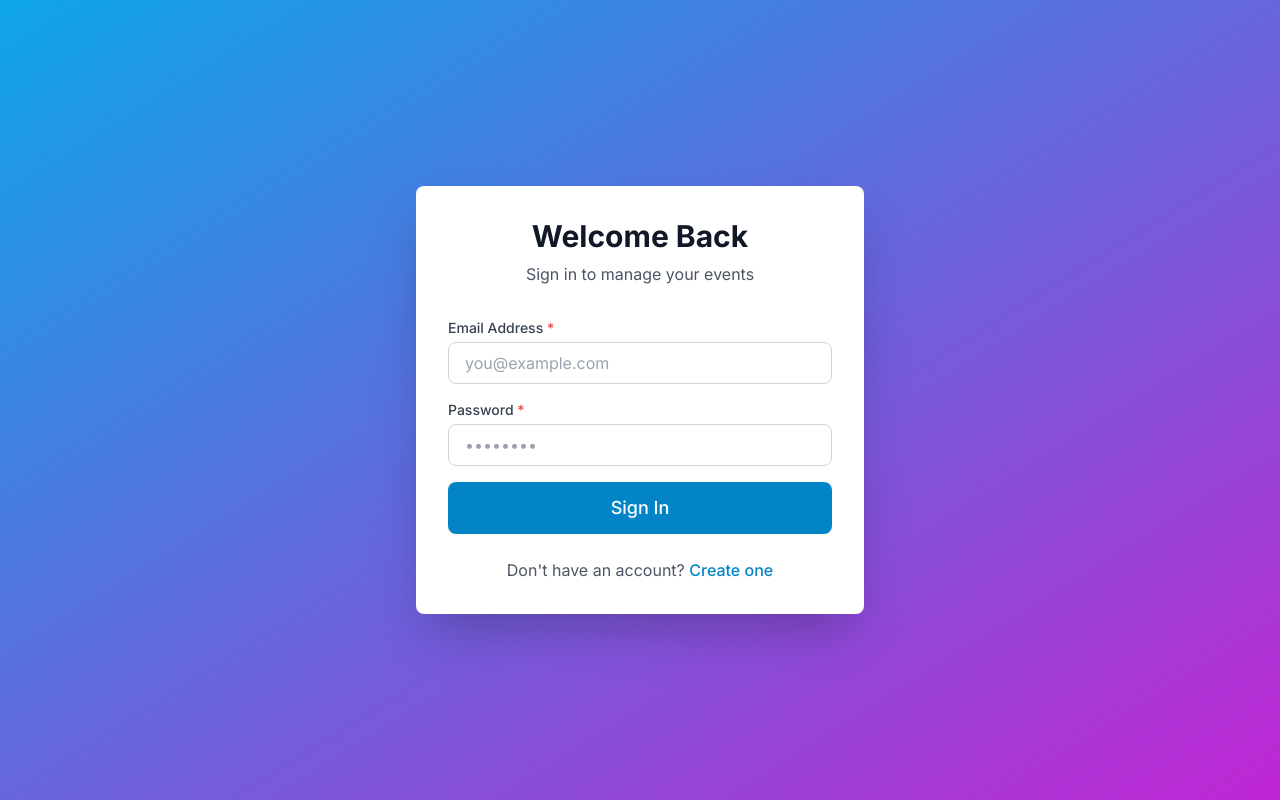
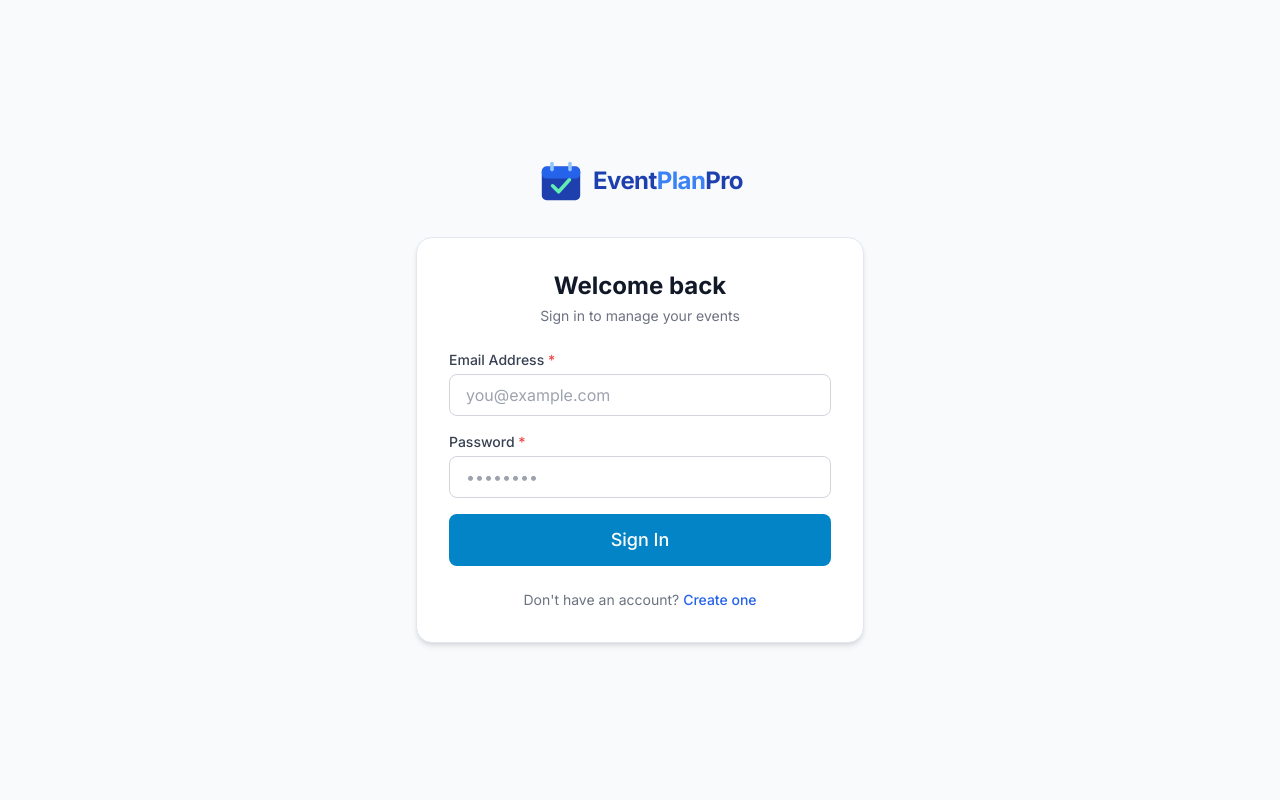
Before and after one commit to sumsingh11/EventPlanPro, a React (Vite) app: page /login in a window 1280 px wide. Built offline with nearby package versions, Linux system fonts and the light colour scheme; no server answers.

Commit message:
Refatored login page and register page with a logo and simplier UI

```diff
--- a/src/components/layout/Navbar.jsx
+++ b/src/components/layout/Navbar.jsx
@@ -5,6 +5,7 @@ import { signOut } from '../../store/slices/authSlice';
 import { toggleDarkMode } from '../../store/slices/settingsSlice';
 import { FiMenu, FiX, FiSun, FiMoon, FiLogOut, FiHome, FiSettings, FiShield } from 'react-icons/fi';
 import Button from '../ui/Button';
+import Logo from '../ui/Logo';
 
 
 
@@ -32,10 +33,8 @@ const Navbar = () => {
             <div className="max-w-7xl mx-auto px-4 sm:px-6 lg:px-8">
                 <div className="flex justify-between items-center h-16">
                     {/* Logo */}
-                    <Link to="/dashboard" className="flex items-center space-x-2">
-                        <div className="text-2xl font-bold text-primary-600 dark:text-primary-400">
-                            EventPlanPro
-                        </div>
+                    <Link to="/dashboard" className="flex items-center">
+                        <Logo size={30} textSize="text-lg" />
                     </Link>
 
 
--- /dev/null
+++ b/src/components/ui/Logo.jsx
@@ -0,0 +1,42 @@
+import React from 'react';
+
+const Logo = ({ size = 36, showText = true, textSize = 'text-xl' }) => {
+    return (
+        <div className="flex items-center space-x-2">
+            {/* SVG Icon: calendar with checkmark */}
+            <svg
+                width={size}
+                height={size}
+                viewBox="0 0 40 40"
+                fill="none"
+                xmlns="http://www.w3.org/2000/svg"
+                aria-label="EventPlanPro logo"
+            >
+                {/* Calendar body */}
+                <rect x="4" y="8" width="32" height="28" rx="4" fill="#1e40af" />
+                {/* Calendar top band */}
+                <rect x="4" y="8" width="32" height="10" rx="4" fill="#2563eb" />
+                {/* Calendar ring left */}
+                <rect x="11" y="4" width="3" height="8" rx="1.5" fill="#93c5fd" />
+                {/* Calendar ring right */}
+                <rect x="26" y="4" width="3" height="8" rx="1.5" fill="#93c5fd" />
+                {/* Checkmark */}
+                <path
+                    d="M13 24 L18 29 L27 19"
+                    stroke="#60efb0"
+                    strokeWidth="3"
+                    strokeLinecap="round"
+                    strokeLinejoin="round"
+                />
+            </svg>
+
+            {showText && (
+                <span className={`font-bold ${textSize} text-blue-800 dark:text-blue-300 tracking-tight`}>
+                    Event<span className="text-blue-500">Plan</span>Pro
+                </span>
+            )}
+        </div>
+    );
+};
+
+export default Logo;
--- a/src/pages/Login.jsx
+++ b/src/pages/Login.jsx
@@ -5,6 +5,7 @@ import { login } from '../store/slices/authSlice';
 import { showNotification } from '../store/slices/notificationSlice';
 import Input from '../components/ui/Input';
 import Button from '../components/ui/Button';
+import Logo from '../components/ui/Logo';
 import { validateEmail, validateRequired } from '../utils/validation';
 
 const Login = () => {
@@ -22,8 +23,6 @@ const Login = () => {
     const handleChange = (e) => {
         const { name, value } = e.target;
         setFormData(prev => ({ ...prev, [name]: value }));
-
-        // Clear error when user starts typing
         if (errors[name]) {
             setErrors(prev => ({ ...prev, [name]: '' }));
         }
@@ -31,24 +30,20 @@ const Login = () => {
 
     const validate = () => {
         const newErrors = {};
-
         if (!validateRequired(formData.email)) {
             newErrors.email = 'Email is required';
         } else if (!validateEmail(formData.email)) {
             newErrors.email = 'Please enter a valid email address';
         }
-
         if (!validateRequired(formData.password)) {
             newErrors.password = 'Password is required';
         }
-
         setErrors(newErrors);
         return Object.keys(newErrors).length === 0;
     };
 
     const handleSubmit = async (e) => {
         e.preventDefault();
-
         if (!validate()) return;
 
         setLoading(true);
@@ -64,13 +59,22 @@ const Login = () => {
     };
 
     return (
-        <div className="min-h-screen flex items-center justify-center bg-gradient-to-br from-primary-500 to-secondary-600 px-4">
-            <div className="max-w-md w-full bg-white dark:bg-gray-800 rounded-lg shadow-2xl p-8">
-                <div className="text-center mb-8">
-                    <h1 className="text-3xl font-bold text-gray-900 dark:text-gray-100 mb-2">
-                        Welcome Back
+        <div className="min-h-screen flex items-center justify-center bg-slate-50 dark:bg-gray-950 px-4">
+            <div className="max-w-md w-full">
+
+                {/* Logo */}
+                <div className="flex justify-center mb-8">
+                    <Logo size={48} textSize="text-2xl" />
+                </div>
+
+                {/* Card */}
+                <div className="bg-white dark:bg-gray-800 rounded-2xl shadow-md border border-slate-200 dark:border-gray-700 p-8">
+
+                    <div className="text-center mb-6">
+                        <h1 className="text-2xl font-bold text-gray-900 dark:text-gray-100 mb-1">
+                            Welcome back
                         </h1>
-                    <p className="text-gray-600 dark:text-gray-400">
+                        <p className="text-gray-500 dark:text-gray-400 text-sm">
                             Sign in to manage your events
                         </p>
                     </div>
@@ -110,12 +114,14 @@ const Login = () => {
                     </form>
 
                     <div className="mt-6 text-center">
-                    <p className="text-gray-600 dark:text-gray-400">
+                        <p className="text-gray-500 dark:text-gray-400 text-sm">
                             Don't have an account?{' '}
-                        <Link to="/register" className="text-primary-600 hover:text-primary-700 font-medium">
+                            <Link to="/register" className="text-blue-600 hover:text-blue-700 font-medium">
                                 Create one
                             </Link>
                         </p>
+                    </div>
+
                 </div>
             </div>
         </div>
--- a/src/pages/Register.jsx
+++ b/src/pages/Register.jsx
@@ -5,6 +5,7 @@ import { register } from '../store/slices/authSlice';
 import { showNotification } from '../store/slices/notificationSlice';
 import Input from '../components/ui/Input';
 import Button from '../components/ui/Button';
+import Logo from '../components/ui/Logo';
 import { validateEmail, validateRequired, validatePassword, validatePasswordMatch } from '../utils/validation';
 
 const Register = () => {
@@ -25,8 +26,6 @@ const Register = () => {
     const handleChange = (e) => {
         const { name, value } = e.target;
         setFormData(prev => ({ ...prev, [name]: value }));
-
-        // Clear error when user starts typing
         if (errors[name]) {
             setErrors(prev => ({ ...prev, [name]: '' }));
         }
@@ -34,40 +33,33 @@ const Register = () => {
 
     const validate = () => {
         const newErrors = {};
-
         if (!validateRequired(formData.firstName)) {
             newErrors.firstName = 'First name is required';
         }
-
         if (!validateRequired(formData.lastName)) {
             newErrors.lastName = 'Last name is required';
         }
-
         if (!validateRequired(formData.email)) {
             newErrors.email = 'Email is required';
         } else if (!validateEmail(formData.email)) {
             newErrors.email = 'Please enter a valid email address';
         }
-
         if (!validateRequired(formData.password)) {
             newErrors.password = 'Password is required';
         } else if (!validatePassword(formData.password)) {
             newErrors.password = 'Password must be at least 6 characters';
         }
-
         if (!validateRequired(formData.confirmPassword)) {
             newErrors.confirmPassword = 'Please confirm your password';
         } else if (!validatePasswordMatch(formData.password, formData.confirmPassword)) {
             newErrors.confirmPassword = 'Passwords do not match';
         }
-
         setErrors(newErrors);
         return Object.keys(newErrors).length === 0;
     };
 
     const handleSubmit = async (e) => {
         e.preventDefault();
-
         if (!validate()) return;
 
         setLoading(true);
@@ -89,18 +81,28 @@ const Register = () => {
     };
 
     return (
-        <div className="min-h-screen flex items-center justify-center bg-gradient-to-br from-primary-500 to-secondary-600 px-4 py-12">
-            <div className="max-w-md w-full bg-white dark:bg-gray-800 rounded-lg shadow-2xl p-8">
-                <div className="text-center mb-8">
-                    <h1 className="text-3xl font-bold text-gray-900 dark:text-gray-100 mb-2">
-                        Create Account
+        <div className="min-h-screen flex items-center justify-center bg-slate-50 dark:bg-gray-950 px-4 py-12">
+            <div className="max-w-md w-full">
+
+                {/* Logo */}
+                <div className="flex justify-center mb-8">
+                    <Logo size={48} textSize="text-2xl" />
+                </div>
+
+                {/* Card */}
+                <div className="bg-white dark:bg-gray-800 rounded-2xl shadow-md border border-slate-200 dark:border-gray-700 p-8">
+
+                    <div className="text-center mb-6">
+                        <h1 className="text-2xl font-bold text-gray-900 dark:text-gray-100 mb-1">
+                            Create your account
                         </h1>
-                    <p className="text-gray-600 dark:text-gray-400">
+                        <p className="text-gray-500 dark:text-gray-400 text-sm">
                             Start planning your perfect events
                         </p>
                     </div>
 
                     <form onSubmit={handleSubmit}>
+                        <div className="grid grid-cols-2 gap-4">
                             <Input
                                 label="First Name"
                                 type="text"
@@ -111,7 +113,6 @@ const Register = () => {
                                 placeholder="John"
                                 required
                             />
-
                             <Input
                                 label="Last Name"
                                 type="text"
@@ -122,6 +123,7 @@ const Register = () => {
                                 placeholder="Doe"
                                 required
                             />
+                        </div>
 
                         <Input
                             label="Email Address"
@@ -141,7 +143,7 @@ const Register = () => {
                             value={formData.password}
                             onChange={handleChange}
                             error={errors.password}
-                        placeholder="••••••••"
+                            placeholder="Min. 6 characters"
                             required
                         />
 
@@ -168,12 +170,14 @@ const Register = () => {
                     </form>
 
                     <div className="mt-6 text-center">
-                    <p className="text-gray-600 dark:text-gray-400">
+                        <p className="text-gray-500 dark:text-gray-400 text-sm">
                             Already have an account?{' '}
-                        <Link to="/login" className="text-primary-600 hover:text-primary-700 font-medium">
+                            <Link to="/login" className="text-blue-600 hover:text-blue-700 font-medium">
                                 Sign in
                             </Link>
                         </p>
+                    </div>
+
                 </div>
             </div>
         </div>
```
Lines whose indentation alone changed are shown as unchanged.
